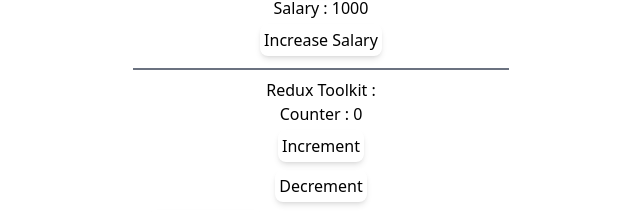
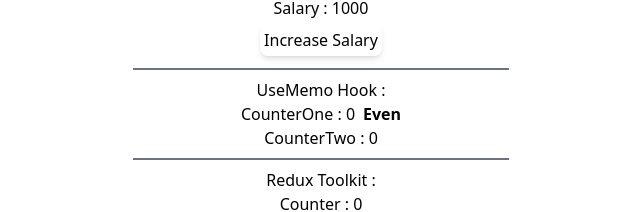
Before and after one commit to ddeveza/react-hooks, a React (Create React App) app: page / in a window 1280 px wide. Shown: the part 496-708 px from the top of the page, without its empty margins (321-961 px from the left). Built offline with nearby package versions, Linux system fonts and the light colour scheme; no server answers.

Commit message:
added other hooks and reduxtoolkit example

```diff
--- a/src/App.tsx
+++ b/src/App.tsx
@@ -4,6 +4,7 @@
 import UseCallBackComponent from "./component/UseCallBackComponent/UseCallBackComponent";
 import UseContextComponent from "./component/UseContext/Level1";
 import UseEffectComponent from "./component/UseEffectComponent";
+import UseMemoComponent from "./component/UseMemoComponent";
 import UseRefComponent from "./component/UseRefComponent";
 import UseStateComponent from "./component/UseStateComponent";
 
@@ -16,6 +17,7 @@
             <UseContextComponent />
             <UseRefComponent />
             <UseCallBackComponent />
+            <UseMemoComponent />
             <ReduxToolkitExample />
 
             {/* Callback */}
--- a/src/component/ReduxToolkitExample.tsx
+++ b/src/component/ReduxToolkitExample.tsx
@@ -22,7 +22,7 @@
     };
 
     return (
-        <div className='flex flex-col justify-center items-center'>
+        <div className='flex flex-col justify-center items-center '>
             <h1 className='text-center'> Redux Toolkit : </h1>
             <h1 className='text-center'>Counter : {count}</h1>
             <button
--- /dev/null
+++ b/src/component/UseMemoComponent.tsx
@@ -0,0 +1,41 @@
+import {useMemo, useState} from "react";
+
+const UseMemoComponent = () => {
+    const [countOne, setCountOne] = useState(0);
+    const [countTwo, setCountTwo] = useState(0);
+    const _handleClickOne = () => {
+        setCountOne(countOne + 1);
+    };
+    const _handleClickTwo = () => {
+        setCountTwo(countTwo + 1);
+    };
+
+    const isEven = useMemo(() => {
+        let i = 0;
+        while (i < 2000000000) i++;
+        return countOne % 2 === 0;
+    }, [countOne]);
+
+    /*   const isEven = () => {
+        let i = 0;
+        while (i < 2000000000) i++;
+        return countOne % 2 === 0;
+    }; */
+    return (
+        <div className='flex flex-col items-center justify-center border-b-2 pb-2 border-gray-500'>
+            <h1 className='text-center'> UseMemo Hook : </h1>
+            <div>
+                <button className='' onClick={_handleClickOne}>
+                    CounterOne : {countOne}
+                </button>
+                <span className='ml-2 font-bold'>
+                    {isEven ? "Even" : "Odd"}
+                </span>
+            </div>
+
+            <button onClick={_handleClickTwo}>CounterTwo : {countTwo}</button>
+        </div>
+    );
+};
+
+export default UseMemoComponent;
```
